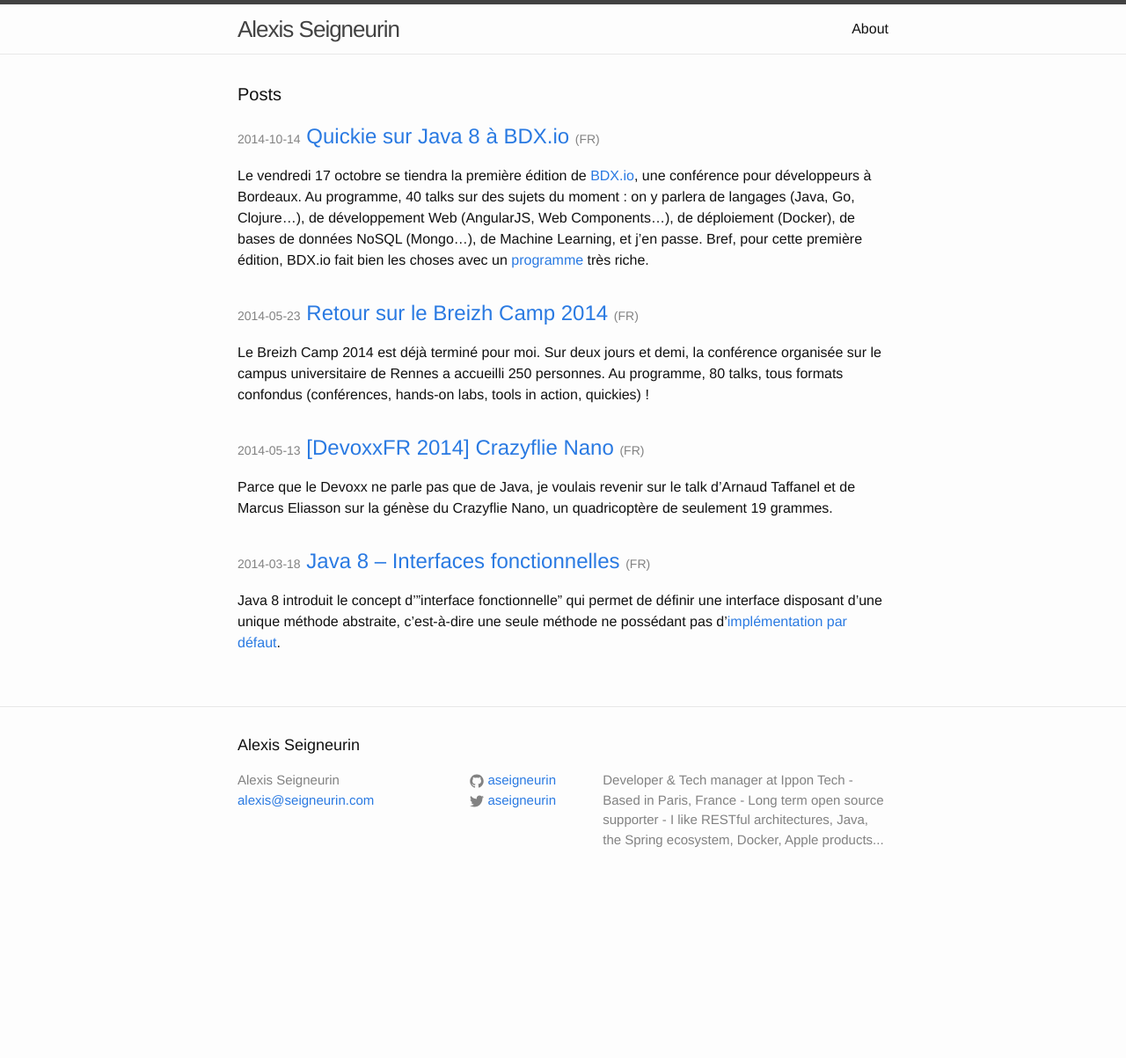
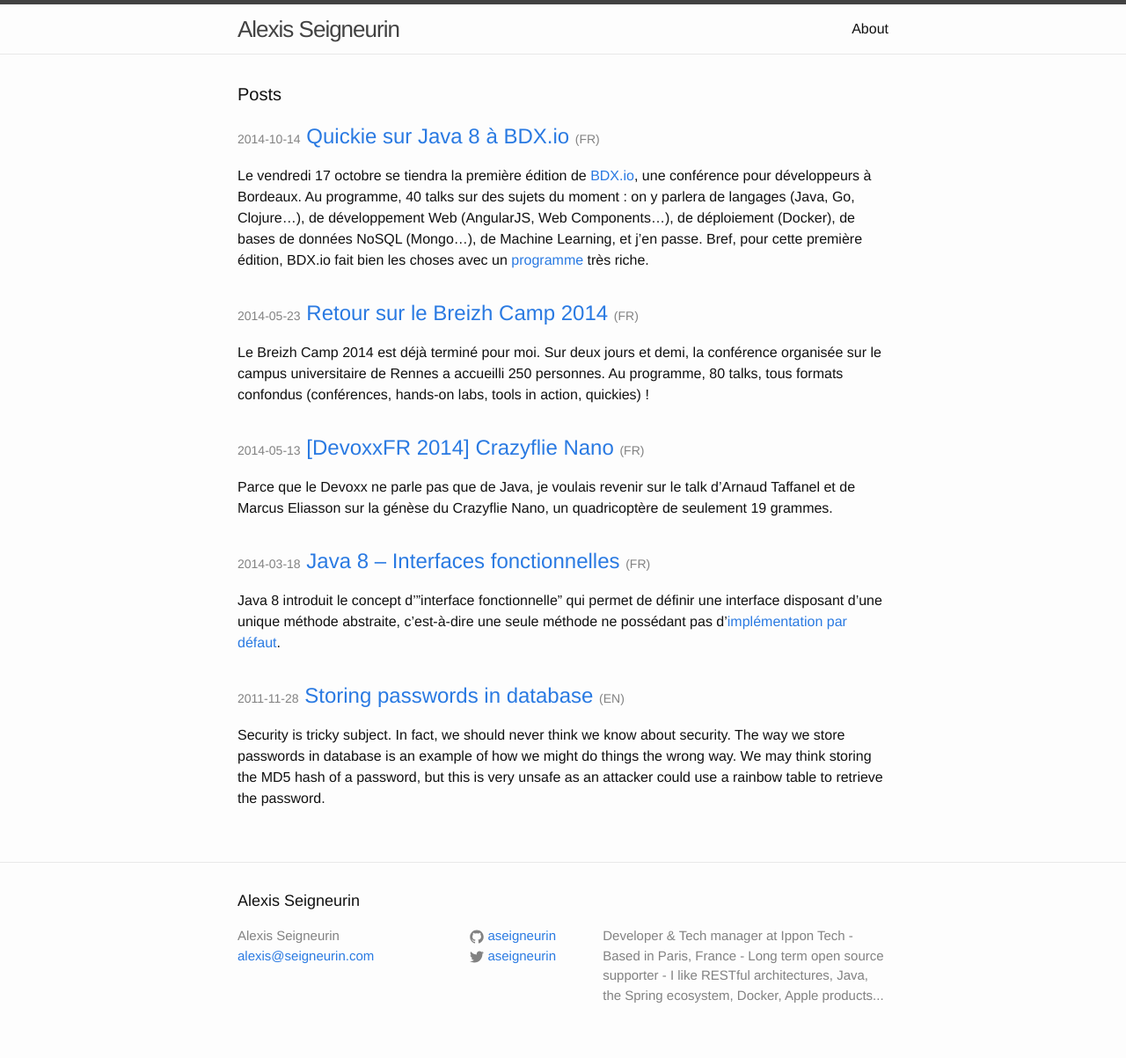
Before and after one commit to aseigneurin/aseigneurin.github.io, a Jekyll site: the page built from index.html, in a window 1280 px wide. Shown: the whole page at 88% size. Built offline with Jekyll 4.4.1, drawn with Linux system fonts in a browser that asks for light colours; before the commit the page ends 1026 px from its top, so only the background shows below that.

Commit message:
- migrating more posts

```diff
--- /dev/null
+++ b/_posts/2011-11-28-storing-passwords-in-database.md
@@ -0,0 +1,15 @@
+---
+layout: post
+title:  "Storing passwords in database"
+date:   2011-11-28 11:00:00
+tags: security
+language: EN
+---
+Security is tricky subject. In fact, we should never think we know about security. The way we store passwords in database is an example of how we might do things the wrong way. We may think storing the MD5 hash of a password, but this is very unsafe as an attacker could use a rainbow table to retrieve the password.
+
+Here are two interesting entries on Stack Overflow:
+
+- [Best way to store password in database](http://stackoverflow.com/questions/1054022/best-way-to-store-password-in-database)
+- [How does password salt help against a rainbow table attack](http://stackoverflow.com/questions/420843/how-does-password-salt-help-against-a-rainbow-table-attack)
+
+What they recommend is storing the salted hash of the password. The salt should be different for each password, and it should be a random ASCII string stored along with the password.
```
Also changed, not shown: _posts/2014-05-23-retour-breizhcamp-2014.md (+2 -2 lines).
